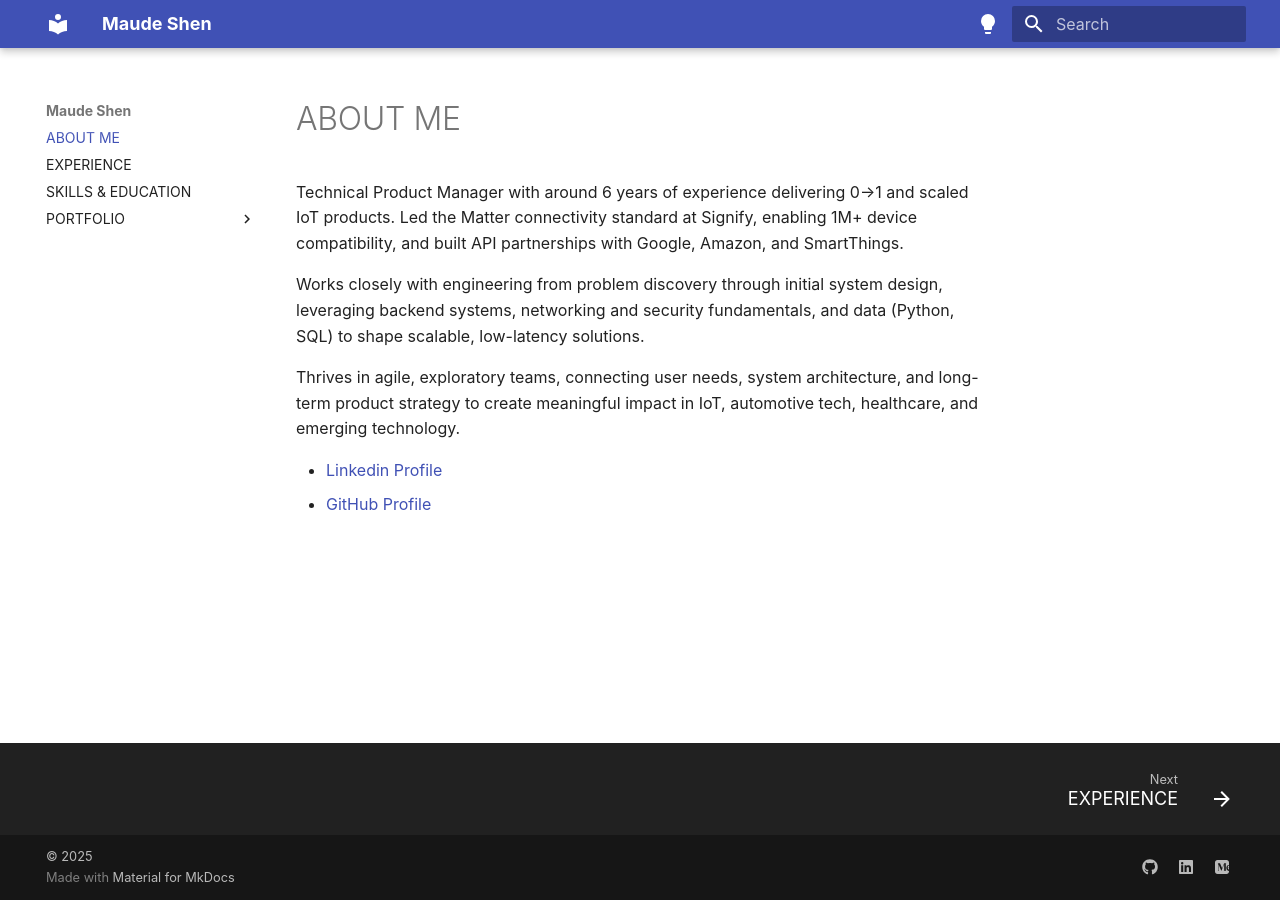
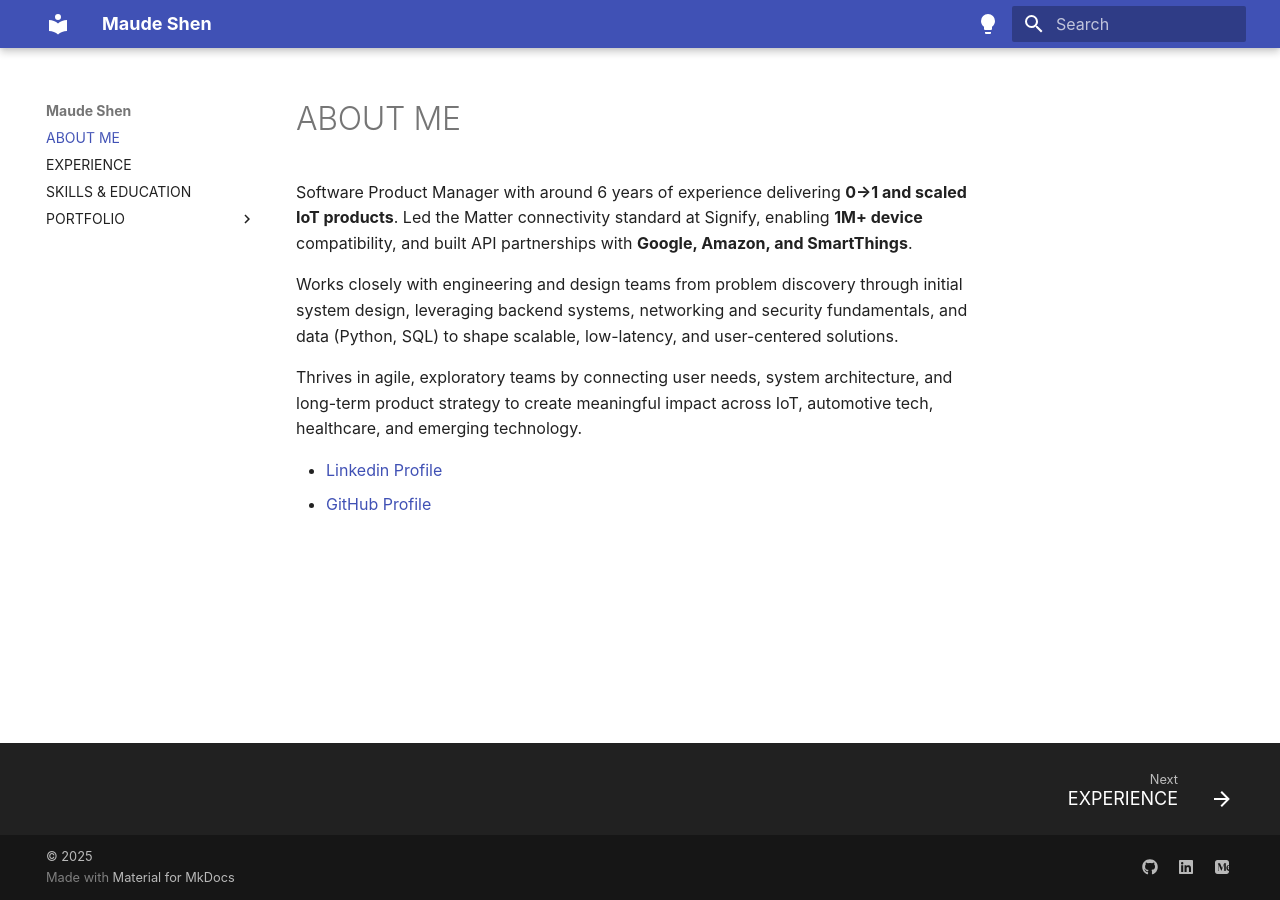
Before and after one commit to maudes/cv, an MkDocs documentation site: the page built from docs/index.md, in a window 1280 px wide. Built offline with MkDocs 1.6.1 and Material for MkDocs 9.7.7, drawn with Linux system fonts in a browser that asks for light colours; some web fonts are replaced.

Commit message:
Update index.md

```diff
--- a/docs/index.md
+++ b/docs/index.md
@@ -1,8 +1,8 @@
-Technical Product Manager with around 6 years of experience delivering 0→1 and scaled IoT products. Led the Matter connectivity standard at Signify, enabling 1M+ device compatibility, and built API partnerships with Google, Amazon, and SmartThings.
+Software Product Manager with around 6 years of experience delivering **0→1 and scaled IoT products**. Led the Matter connectivity standard at Signify, enabling **1M+ device** compatibility, and built API partnerships with **Google, Amazon, and SmartThings**.
 
-Works closely with engineering from problem discovery through initial system design, leveraging backend systems, networking and security fundamentals, and data (Python, SQL) to shape scalable, low-latency solutions.
+Works closely with engineering and design teams from problem discovery through initial system design, leveraging backend systems, networking and security fundamentals, and data (Python, SQL) to shape scalable, low-latency, and user-centered solutions.
 
-Thrives in agile, exploratory teams, connecting user needs, system architecture, and long-term product strategy to create meaningful impact in IoT, automotive tech, healthcare, and emerging technology.
+Thrives in agile, exploratory teams by connecting user needs, system architecture, and long-term product strategy to create meaningful impact across IoT, automotive tech, healthcare, and emerging technology.
 
  - [Linkedin Profile](https://linkedin.com/in/meng-hsueh-shen)
  - [GitHub Profile](https://github.com/maudes)
```
